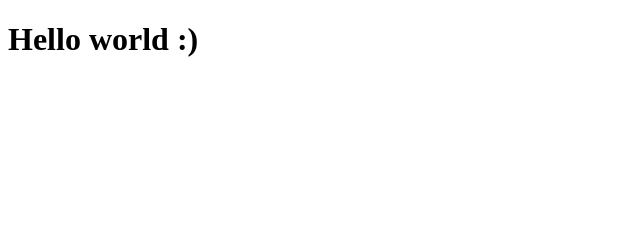
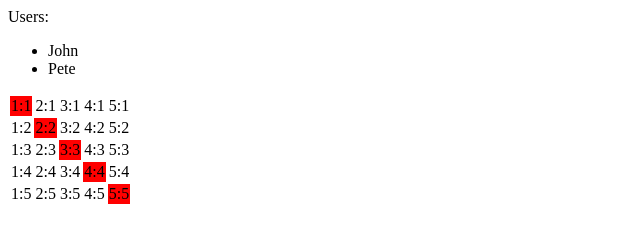
Before and after one commit to m-thompson-code/js-info-tutorial, a website: page app/index.html in a window 1280 px wide. Shown: the whole page, without its empty margins (0-640 px from the left). Drawn offline with nearby package versions, Linux system fonts and the light colour scheme; no server answers.

Commit message:
Walking the DOM

```diff
--- a/app/index.html
+++ b/app/index.html
@@ -7,7 +7,49 @@
     <title>javascript.info tutorial</title>
 </head>
 <body>
-    <h1>Hello world :)</h1>
+    <div>Users:</div>
+    <ul>
+        <li>John</li>
+        <li>Pete</li>
+    </ul>
+
+    <table>
+        <tr>
+            <td>1:1</td>
+            <td>2:1</td>
+            <td>3:1</td>
+            <td>4:1</td>
+            <td>5:1</td>
+        </tr>
+        <tr>
+            <td>1:2</td>
+            <td>2:2</td>
+            <td>3:2</td>
+            <td>4:2</td>
+            <td>5:2</td>
+        </tr>
+        <tr>
+            <td>1:3</td>
+            <td>2:3</td>
+            <td>3:3</td>
+            <td>4:3</td>
+            <td>5:3</td>
+        </tr>
+        <tr>
+            <td>1:4</td>
+            <td>2:4</td>
+            <td>3:4</td>
+            <td>4:4</td>
+            <td>5:4</td>
+        </tr>
+        <tr>
+            <td>1:5</td>
+            <td>2:5</td>
+            <td>3:5</td>
+            <td>4:5</td>
+            <td>5:5</td>
+        </tr>
+    </table>
 
     <script src="/tutorial.js"></script>
 
--- a/app/tutorial.js
+++ b/app/tutorial.js
@@ -1,54 +1,48 @@
 'use strict';
 
-// let dictionary = Object.create(null, {
-//     toString: {
-//         // value: function() {
-//         //     let str = '';
-
-//         //     for (let key in dictionary) {
-//         //         if (str) {
-//         //             str += ',';
-//         //         }
-//         //         str += key;
-//         //     }
-
-//         //     return str;
-//         // },
-//         value: function() {
-//             return Object.keys(this).join(',');
-//         },
-//     }
-// });
-
-// // add some data
-// dictionary.apple = "Apple";
-// dictionary.__proto__ = "test"; // __proto__ is a regular property key here
-
-// // only apple and __proto__ are in the loop
-// for(let key in dictionary) {
-//   alert(key); // "apple", then "__proto__"
+// for (let elem of document.body.children) {
+//     console.log(elem); // DIV, UL, DIV, SCRIPT
 // }
 
-// // your toString in action
-// alert(dictionary); // "apple,__proto__"
+// console.log('\n\n');
 
-// console.log(dictionary);
+// for (let elem of document.body.childNodes) {
+//     console.log(elem); // DIV, UL, DIV, SCRIPT
+// }
 
-function Rabbit(name) {
-    this.name = name;
-}
-Rabbit.prototype.sayHi = function() {
-    alert(this.name);
-};
+console.log(document.body.children);
+// console.log(document.body.childNodes);
+console.log(document.body.childNodes[0].nextElementSibling);
+console.log('%c     \n     ', 'background-color: teal');
 
-let rabbit = new Rabbit("Rabbit");
+console.log(document.body.firstElementChild);
+console.log(document.body.firstElementChild.nextElementSibling);
+console.log(document.body.firstElementChild.nextElementSibling.firstElementChild);
+console.log('%c     \n     ', 'background-color: teal');
 
+let elem = document.body;
 
-// rabbit.sayHi();// "Rabbit" // this is rabbit
-// Rabbit.prototype.sayHi(); // undefined (this refers to no one in the Rabbit.prototype.sayHi)
-// Object.getPrototypeOf(rabbit).sayHi(); // Same as above
-// rabbit.__proto__.sayHi(); // rabbit.__proto__ is Rabbit,
+// Logically should always be null since lastChild is any node
+console.log(elem.lastChild.nextSibling);
 
-console.log(Rabbit.prototype.constructor == Rabbit);
-console.log(Rabbit.prototype == Object.getPrototypeOf(rabbit));
-console.log(rabbit.__proto__ == Rabbit.prototype);
+// Doesn't have to be null since children is an array of ElementNodes and there can be other Nodes before the first one (such as a TextNode)
+console.log(elem.children[0].previousSibling);
+
+console.log('%c     \n     ', 'background-color: teal');
+
+const table = document.body.getElementsByTagName('table')[0];
+
+console.log(table);
+
+const rows = table.rows;
+
+// for (let i = 0; i < rows.length; i++) {
+//     const row = rows[i];
+
+//     console.log(row.cells[i]);
+//     row.cells[i].style.backgroundColor = 'red';
+// }
+
+Array.from(rows).map((row, index) => {
+    row.cells[index].style.backgroundColor = 'red';
+});
```
